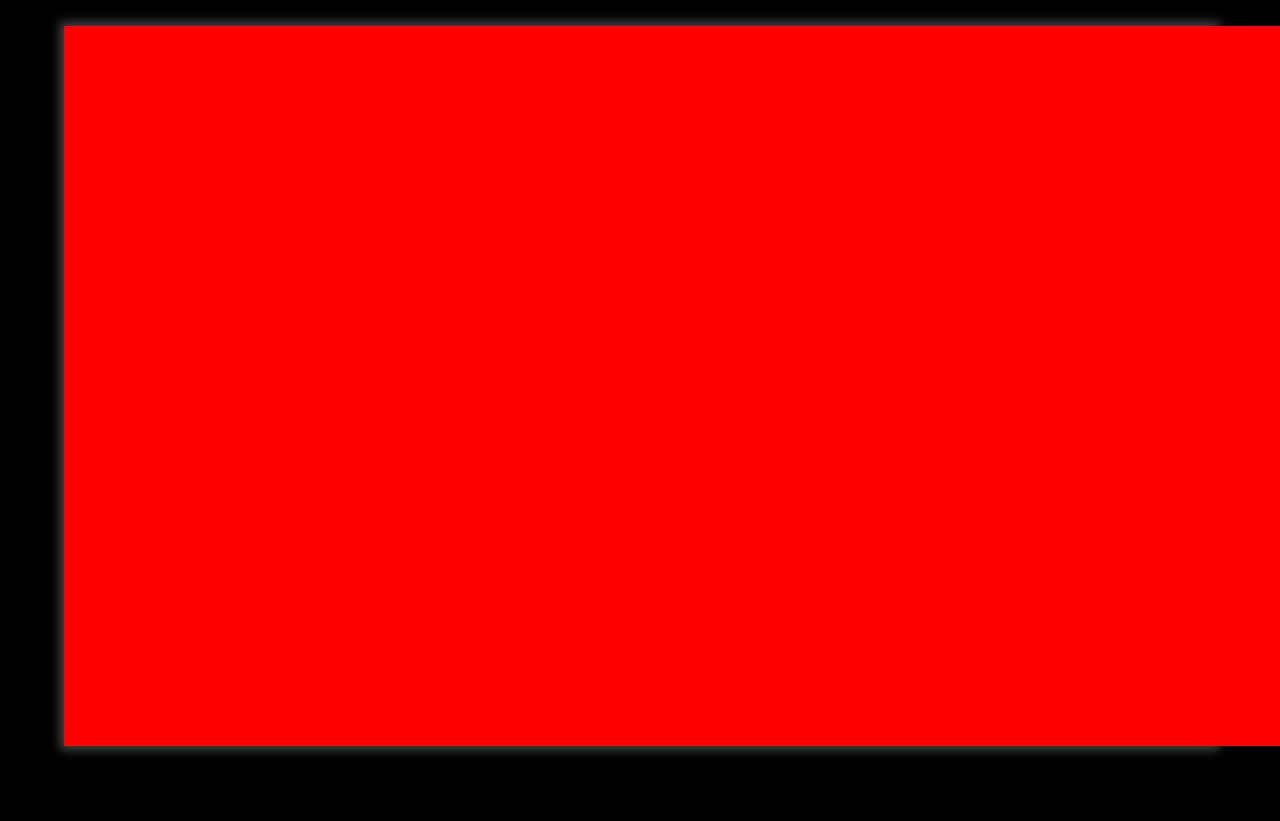
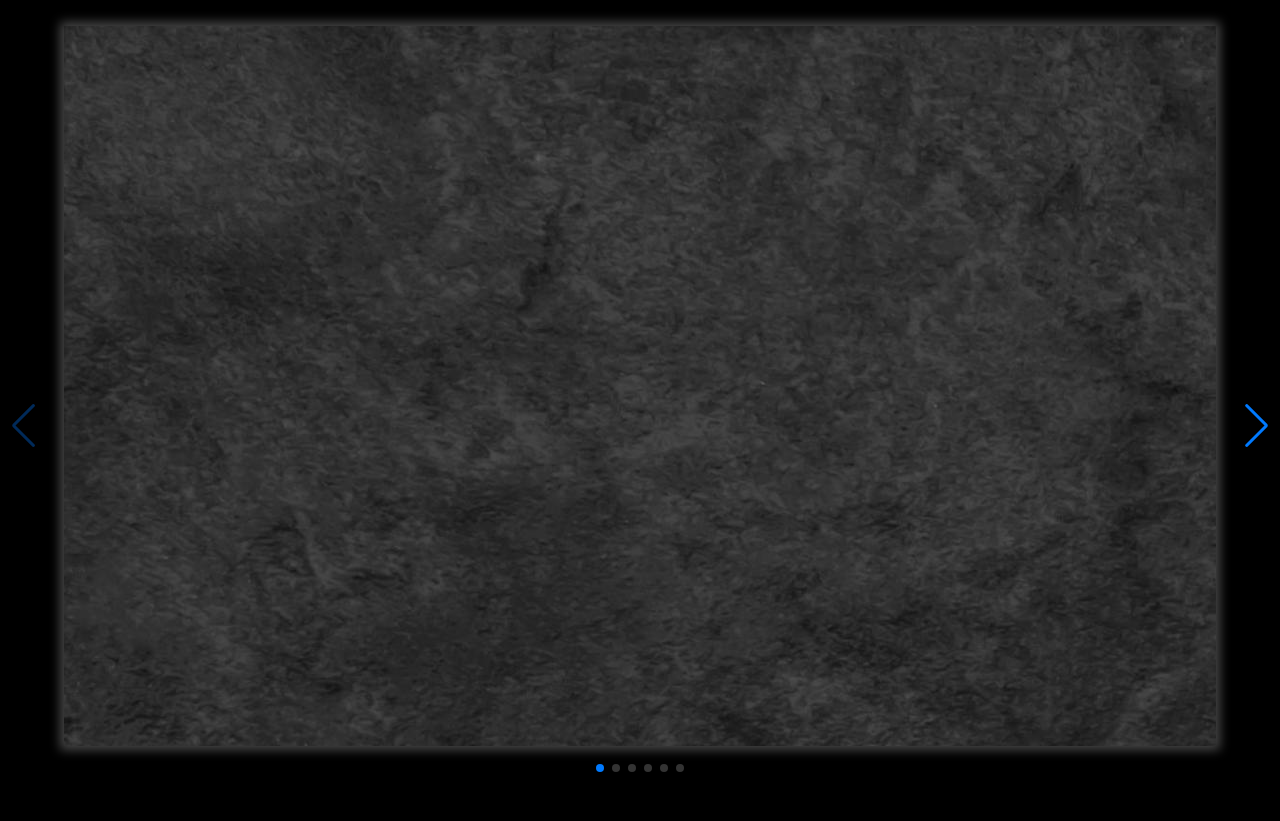
Before and after one commit to ImuraKenshin/PortFolio, a website: page index.html in a window 1280 px wide. Shown: the top 821 px of the page. Drawn offline with nearby package versions, Linux system fonts and the light colour scheme.

Commit message:
update 25/03 12h

```diff
--- a/app.js
+++ b/app.js
@@ -23,6 +23,13 @@ fetch("./contenu.json")
             next: {
             translate: ["100%", 0, 0],
             },
+        },
+        navigation: {
+            nextEl: ".swiper-button-next",
+            prevEl: ".swiper-button-prev",
+        },
+        pagination: {
+            el: ".swiper-pagination",
         },
     });
     clicImg()
@@ -57,9 +64,9 @@ fetch("./contenu.json")
             <img src="https://picsum.photos/id/240/200/300" alt="">
         </div>
         <div class="divPhoto divPhotoDroite">
-            <img id="photo1" class="photosDroites initDroite" src="${donnee.photo1}" alt="">
-            <img id="photo2" class="photosDroites initDroite" src="${donnee.photo2}" alt="">
-            <img id="photo3" class="photosDroites initDroite" src="${donnee.photo3}" alt="">
+            <img id="photo4" class="photosDroites initDroite" src="${donnee.photo1}" alt="">
+            <img id="photo5" class="photosDroites initDroite" src="${donnee.photo2}" alt="">
+            <img id="photo6" class="photosDroites initDroite" src="${donnee.photo3}" alt="">
         </div>
     </div>
 </div>
@@ -85,9 +92,9 @@ function contenu(X){
             slider.innerHTML += `<div class="swiper-slide slide2">
                 <div class="swiper-content flex space-between">
                     <div class="divPhoto divPhotoGauche">
-                        <img id="photo1" class="photosGauches initGauche" src="${donnee.photo1}" alt="">
-                        <img id="photo2" class="photosGauches initGauche" src="${donnee.photo2}" alt="">
-                        <img id="photo3" class="photosGauches initGauche" src="${donnee.photo3}" alt="">
+                        <img id="photo1" class="photosGauches initGauche init" src="${donnee.photo1}" alt="">
+                        <img id="photo2" class="photosGauches initGauche init" src="${donnee.photo2}" alt="">
+                        <img id="photo3" class="photosGauches initGauche init" src="${donnee.photo3}" alt="">
                     </div>
                     <div class="textContent">
                         <img src="https://picsum.photos/id/240/200/300" alt="">
@@ -102,9 +109,9 @@ function contenu(X){
                         <img src="https://picsum.photos/id/240/200/300" alt="">
                     </div>
                     <div class="divPhoto divPhotoDroite">
-                        <img id="photo4" class="photosDroites initDroite" src="${donnee.photo1}" alt="">
-                        <img id="photo5" class="photosDroites initDroite" src="${donnee.photo2}" alt="">
-                        <img id="photo6" class="photosDroites initDroite" src="${donnee.photo3}" alt="">
+                        <img id="photo4" class="photosDroites initDroite init" src="${donnee.photo1}" alt="">
+                        <img id="photo5" class="photosDroites initDroite init" src="${donnee.photo2}" alt="">
+                        <img id="photo6" class="photosDroites initDroite init" src="${donnee.photo3}" alt="">
                     </div>
                 </div>
             </div>`
@@ -119,14 +126,19 @@ function contenu(X){
 ************************************************************************************************
 */
 
-//fonction
 
+/**
+ * La fonction active un translate sur les images au clic
+ */
 function clicImg(){
+
+    /*
+    ******************************PHOTOS GAUCHES**********************************
+    */
     let photosGauches = document.querySelectorAll(".photosGauches")
 
     photosGauches.forEach(photo => {
         photo.addEventListener("click", () => {
-            console.log("clic")
             translateGauche(photo)
         })
     })
@@ -141,6 +153,9 @@ function clicImg(){
         }
     }
 
+    /*
+    ******************************PHOTOS DROITES**********************************
+    */
     let photosDroites = document.querySelectorAll(".photosDroites")
 
     photosDroites.forEach(photo => {
--- a/index.html
+++ b/index.html
@@ -15,6 +15,10 @@
 <body class="swiper mySwiper">
     <div id="slider" class="swiper-wrapper">
     </div>
+    <div class="swiper-button-next"></div>
+    <div class="swiper-button-prev"></div>
+    <div class="swiper-pagination"></div>
+
 
     <script src="./node_modules/swiper/swiper-bundle.js"></script>
     <script src="./app.js" defer></script>
--- a/style.css
+++ b/style.css
@@ -43,6 +43,15 @@ body{
     width: 90vw;
     padding: 2%;
 }
+.swiper-pagination{
+    height: 60px;
+}
+.swiper-pagination-bullet{
+    background-color: white;
+}
+.swiper-pagination-bullet-active{
+    background-color: #007aff;
+}
 
 /*
 *******************************************Photo projet********************************************
@@ -51,7 +60,6 @@ body{
     width: 45%;
     height: 80vh;
     perspective: 300px;
-    background-color: blue;
 }
 
 .divPhotoGauche img{
@@ -77,7 +85,7 @@ body{
 #photo3{
     z-index: 2;
     left: 50%;
-    top: 25vh;
+    top: 30vh;
 }
 /*
 #photo1:hover{
@@ -137,7 +145,7 @@ body{
     transform: rotateY(-20deg) rotateX(0deg);
 }
 .translateGauche{
-    transform: translateY(100px) translateX(300px) rotateY(0deg) rotateX(0deg) scale(2);
+    transform: translateY(10px) translateX(300px) rotateY(0deg) rotateX(0deg) scale(2);
     z-index:4 !important;
 }
 .translateDroite{
@@ -152,7 +160,6 @@ body{
 .textContent{
     width: 45%;
     height: 80vh;
-    background-color: aqua;
 }
 
 .textContent img{
@@ -162,7 +169,7 @@ body{
     object-position: center;
 }
 
-
+/*
 .slide1{
     background-color: red;
 }
@@ -172,3 +179,4 @@ body{
 .slide3{
     background-color: green;
 }
+*/
```
